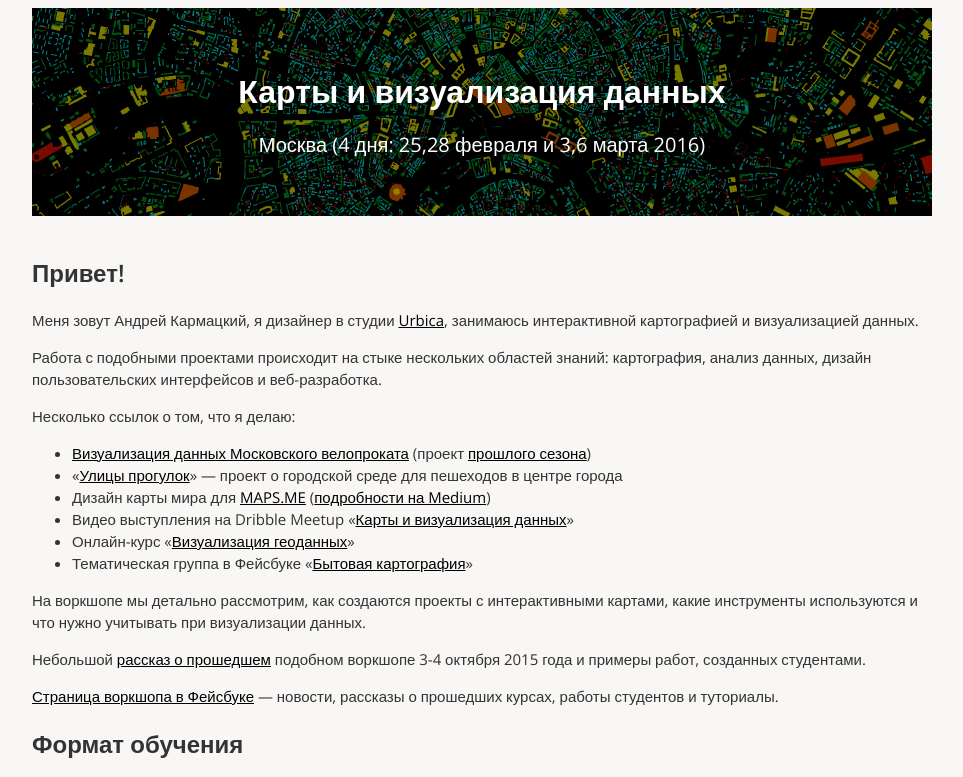
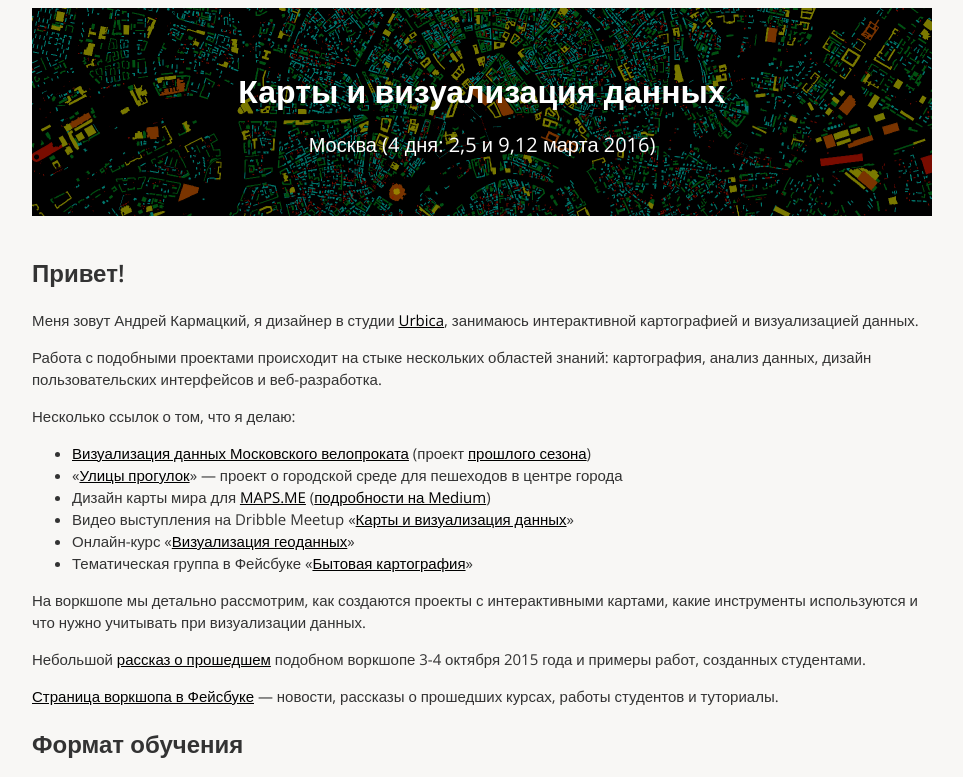
Before and after one commit to urbica/study, a plain HTML site: page index.html in a window 1280 px wide. Shown: the top 777 px of the page, without its empty margins (158-1121 px from the left). Drawn offline with nearby package versions, Linux system fonts and the light colour scheme; a script that the page names is missing.

Commit message:
new dates

```diff
--- a/index.html
+++ b/index.html
@@ -15,7 +15,7 @@
     <div class="wrapper">
     <div class="header" id="headerImage">
     <h1>Карты и визуализация данных</h1>
-    <div class="date-place"><p>Москва (4 дня: 25,28 февраля и 3,6 марта 2016)</p></div>
+    <div class="date-place"><p>Москва (4 дня: 2,5 и 9,12 марта 2016)</p></div>
     </div>
     <h2>Привет!</h2>
     <p>Меня зовут Андрей Кармацкий, я дизайнер в студии <a href="http://urbica.co">Urbica</a>, занимаюсь интерактивной картографией и визуализацией данных.</p>
```
